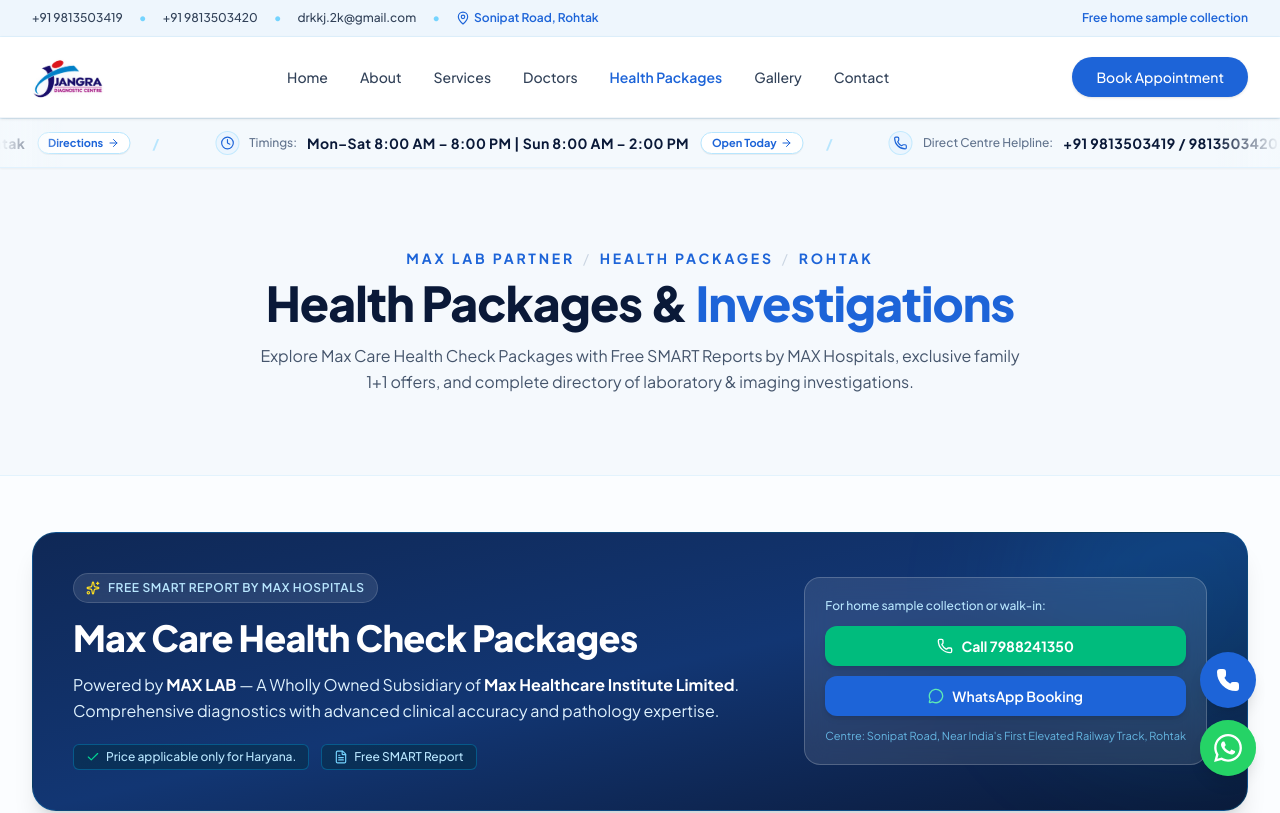
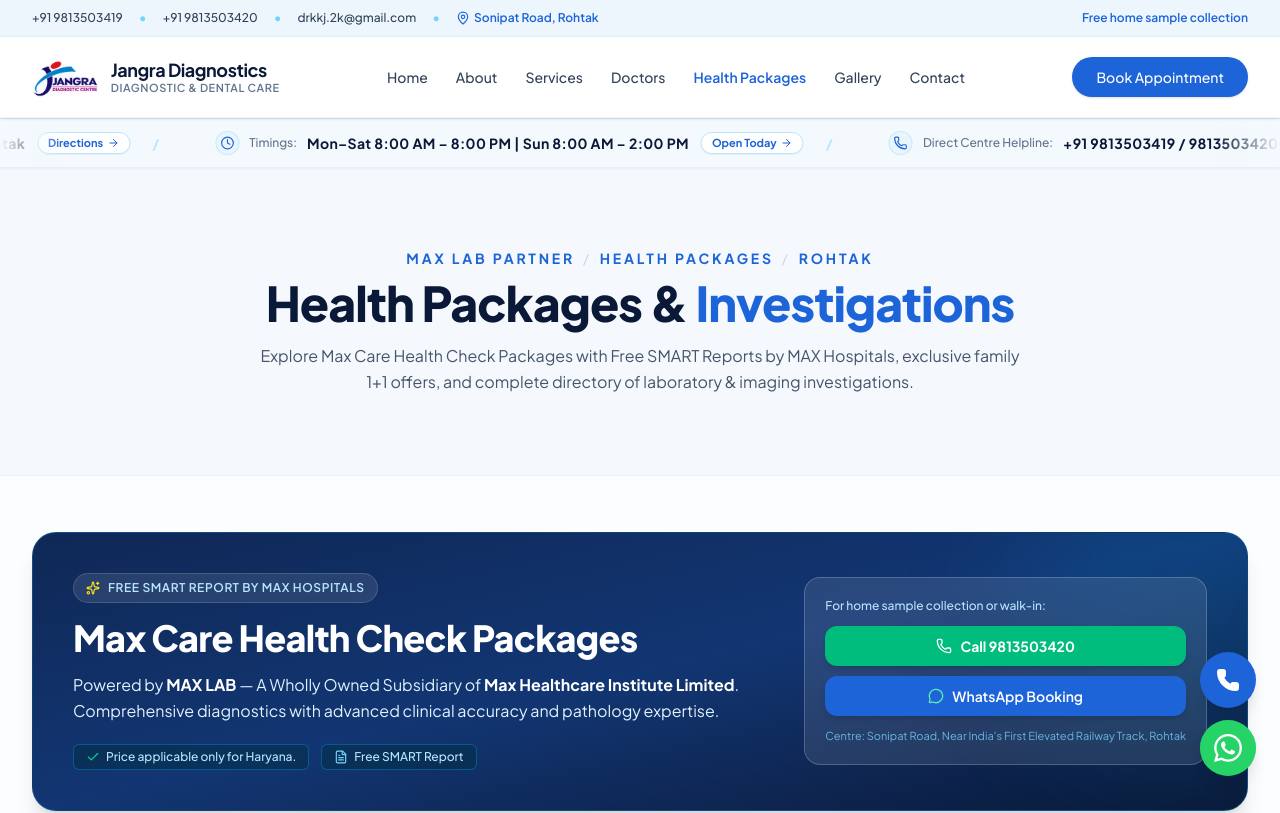
Before and after one commit to teamarchimoads-creator/jangradiagnos, a Next.js app: page /prices in a window 1280 px wide. Shown: the top 813 px of the page. Built offline with nearby package versions, Linux system fonts and the light colour scheme.

Commit message:
feat: add prices page, health packages data, and navigation bar component

```diff
--- a/src/app/prices/PricesClient.tsx
+++ b/src/app/prices/PricesClient.tsx
@@ -58,7 +58,7 @@
                 </td>
                 <td className="py-3.5 px-5 sm:px-6 text-right">
                   <a
-                    href={`https://wa.me/917988241350?text=${encodeURIComponent(
+                    href={`https://wa.me/919813503420?text=${encodeURIComponent(
                       `Hello Jangra Diagnostics, I want to enquire about the price and appointment for: ${test.name}`
                     )}`}
                     target="_blank"
--- a/src/app/prices/page.tsx
+++ b/src/app/prices/page.tsx
@@ -55,7 +55,7 @@
           </div>
 
           <div className="text-center text-xs text-slate-400">
-            <p>* For test availability, preparation instructions, or home sample collection, call <strong>7988241350</strong> or chat on WhatsApp.</p>
+            <p>* For test availability, preparation instructions, or home sample collection, call <strong>9813503420</strong> or chat on WhatsApp.</p>
           </div>
         </div>
       </div>
--- a/src/components/Navbar.tsx
+++ b/src/components/Navbar.tsx
@@ -27,17 +27,25 @@
       <header className="bg-white/95 backdrop-blur-md border-b border-slate-100 sticky top-0 z-40 transition-all shadow-sm">
         <div className="max-w-7xl mx-auto px-4 sm:px-6 lg:px-8 h-16 sm:h-20 flex items-center justify-between gap-4">
 
-          {/* Logo Area: Clean White Background with Authentic Logo */}
-          <Link href="/" className="flex items-center shrink-0 group py-1">
+          {/* Logo Area: Clean White Background with Authentic Logo & Brand Name */}
+          <Link href="/" className="flex items-center gap-2.5 sm:gap-3 shrink-0 group py-1">
             <img
               src="/gallery/logo.png"
               alt="Jangra Diagnostic Centre"
-              className="h-11 sm:h-12 lg:h-14 w-auto object-contain transition-transform group-hover:scale-105"
+              className="h-10 sm:h-11 lg:h-13 w-auto object-contain transition-transform group-hover:scale-105"
             />
+            <div className="flex flex-col">
+              <span className="text-sm sm:text-base lg:text-lg font-bold text-[#0A1938] leading-tight tracking-tight group-hover:text-[#1D64D8] transition-colors">
+                Jangra Diagnostics
+              </span>
+              <span className="text-[10px] sm:text-[11px] font-semibold text-slate-500 uppercase tracking-wider leading-tight">
+                Diagnostic &amp; Dental Care
+              </span>
+            </div>
           </Link>
 
           {/* Desktop Navigation Links */}
-          <nav className="hidden lg:flex items-center space-x-6 xl:space-x-8">
+          <nav className="hidden lg:flex items-center space-x-5 xl:space-x-7">
             {navLinks.map((link) => {
               const isActive = pathname === link.href;
 
@@ -97,8 +105,16 @@
         <div className="lg:hidden fixed inset-0 z-50 bg-black/60 backdrop-blur-sm flex justify-end">
           <div className="w-[85%] max-w-sm bg-white text-slate-800 h-full shadow-2xl flex flex-col p-6 overflow-y-auto animate-in slide-in-from-right duration-300">
             <div className="flex justify-between items-center pb-4 border-b border-slate-100">
-              <Link href="/" onClick={() => setIsMobileMenuOpen(false)} className="flex items-center py-1">
+              <Link href="/" onClick={() => setIsMobileMenuOpen(false)} className="flex items-center gap-2.5 py-1">
                 <img src="/gallery/logo.png" alt="Jangra Diagnostic Centre" className="h-9 w-auto object-contain" />
+                <div className="flex flex-col">
+                  <span className="text-sm font-bold text-[#0A1938] leading-tight">
+                    Jangra Diagnostics
+                  </span>
+                  <span className="text-[10px] font-semibold text-slate-500 uppercase tracking-wider">
+                    Diagnostic &amp; Dental Care
+                  </span>
+                </div>
               </Link>
               <button
                 type="button"
--- a/src/data/healthPackages.ts
+++ b/src/data/healthPackages.ts
@@ -347,7 +347,7 @@
   organization: "Max Healthcare Institute Limited",
   reportType: "Free SMART Report by MAX Hospitals",
   regionNotice: "Price applicable only for Haryana.",
-  homeCollectionPhone: "7988241350",
+  homeCollectionPhone: "9813503420",
   whatsapp: "7982100200",
   address: "91-1/22K, Near India's First Elevated Railway Track, Sonipat Road, Rohtak, Haryana – 124001",
   website: "www.maxlab.co.in",
```
